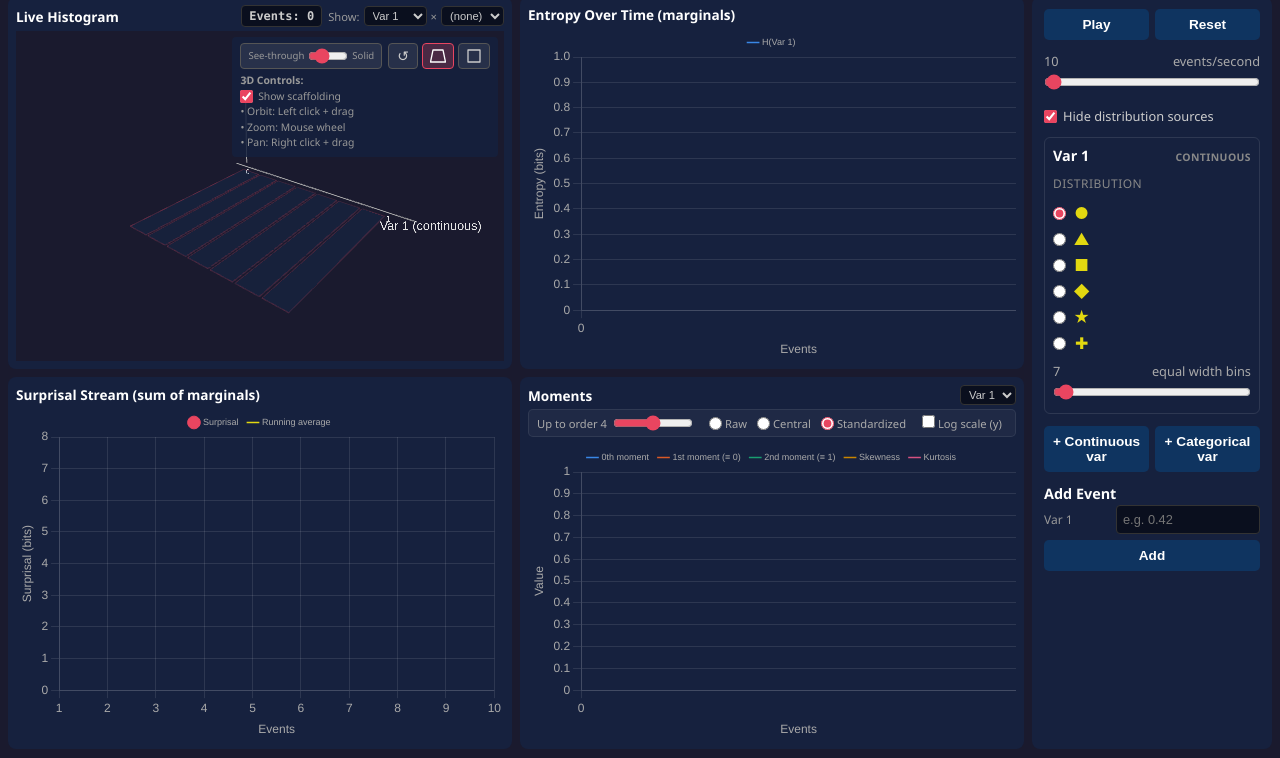
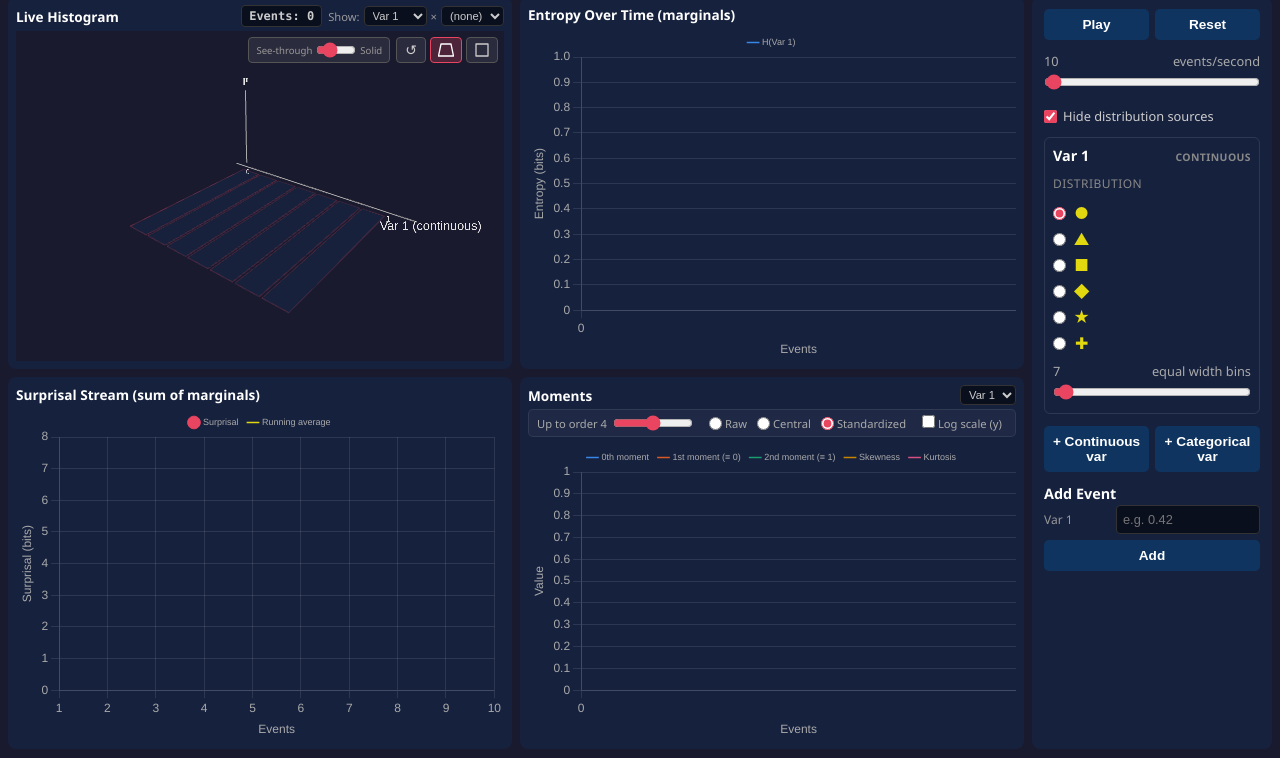
Before and after one commit to herdrick/entropy-sim, a plain HTML site: page online-updated-surprisal-distribution/index.html in a window 1280 px wide. Shown: the part 42-800 px from the top of the page. Drawn offline with nearby package versions, Linux system fonts and the light colour scheme.

Commit message:
Remove 3D-controls help text; scaffolding always on; grab cursor
Drop the "3D Controls: Show scaffolding / Orbit / Zoom / Pan"
instructional block and its checkbox entirely. Scaffolding
(grid/axis lines) is now always shown, since the toggle is gone and
scaffoldingVisible was always true anyway. Add a grab/grabbing
cursor on the histogram canvas as a lightweight affordance that it's
draggable.

Claude Sonnet 5

```diff
--- a/online-updated-surprisal-distribution/app.js
+++ b/online-updated-surprisal-distribution/app.js
@@ -393,7 +393,6 @@ let pdfLine = null;
 let gridHelperObjects = [];
 let initialCameraPosition, initialCameraTarget;
 let cameraMode = 'perspective';
-let scaffoldingVisible = true;
 const ORTHO_VIEW_SIZE = 1.6;
 
 function makeTextSprite(text, { fontSize = 48, color = '#ccc', scale = 0.09 } = {}) {
@@ -546,12 +545,6 @@ function buildHistogramGrid() {
     }
   }
 
-  for (const obj of gridHelperObjects) obj.visible = scaffoldingVisible;
-}
-
-function setScaffoldingVisible(visible) {
-  scaffoldingVisible = visible;
-  for (const obj of gridHelperObjects) obj.visible = visible;
 }
 
 function makeCamera(mode, aspect) {
@@ -619,10 +612,6 @@ function initHistogram() {
 
   document.getElementById('perspectiveCameraBtn').addEventListener('click', () => setCameraMode('perspective'));
   document.getElementById('orthographicCameraBtn').addEventListener('click', () => setCameraMode('orthographic'));
-
-  document.getElementById('scaffolding-toggle').addEventListener('change', (e) => {
-    setScaffoldingVisible(e.target.checked);
-  });
 
   const ro = new ResizeObserver(() => {
     const w = container.offsetWidth;
--- a/online-updated-surprisal-distribution/index.html
+++ b/online-updated-surprisal-distribution/index.html
@@ -103,19 +103,21 @@
       display: block;
       width: 100%;
       height: 100%;
+      cursor: grab;
+    }
+
+    #histogram-container canvas:active {
+      cursor: grabbing;
     }
 
     #controls3d {
       position: absolute;
       top: 6px;
       right: 6px;
-      background: rgba(22, 33, 62, 0.85);
-      padding: 6px 8px;
-      border-radius: 4px;
-      font-size: 0.65rem;
-      color: #999;
+      display: flex;
+      align-items: center;
+      gap: 4px;
       z-index: 100;
-      line-height: 1.5;
     }
 
     #histogram-title-controls {
@@ -132,13 +134,6 @@
       font-size: 0.75rem;
       font-family: 'SF Mono', 'Consolas', monospace;
       color: #ccc;
-    }
-
-    #controls3d-btn-row {
-      display: flex;
-      align-items: center;
-      gap: 4px;
-      margin-bottom: 4px;
     }
 
     #opacity-control {
@@ -198,17 +193,6 @@
       background: rgba(233, 69, 96, 0.25);
       border-color: #e94560;
       color: #fff;
-    }
-
-    #controls3d label {
-      cursor: pointer;
-      display: block;
-    }
-
-    #controls3d input[type="checkbox"] {
-      accent-color: #e94560;
-      vertical-align: middle;
-      margin-right: 2px;
     }
 
     /* Histogram pair selector */
@@ -508,7 +492,6 @@
         <div class="panel-body">
           <div id="histogram-container">
             <div id="controls3d">
-              <div id="controls3d-btn-row">
               <div id="opacity-control" title="Bar transparency">
                 <span>See-through</span>
                 <input type="range" id="bar-opacity-slider" min="0" max="1" step="0.01" value="0.25">
@@ -525,12 +508,6 @@
                   <rect x="2" y="2" width="12" height="12"/>
                 </svg>
               </button>
-              </div>
-              <strong>3D Controls:</strong><br>
-              <label><input type="checkbox" id="scaffolding-toggle" checked> Show scaffolding</label>
-              &bull; Orbit: Left click + drag<br>
-              &bull; Zoom: Mouse wheel<br>
-              &bull; Pan: Right click + drag<br>
             </div>
           </div>
         </div>
```
Lines whose indentation alone changed are shown as unchanged.
